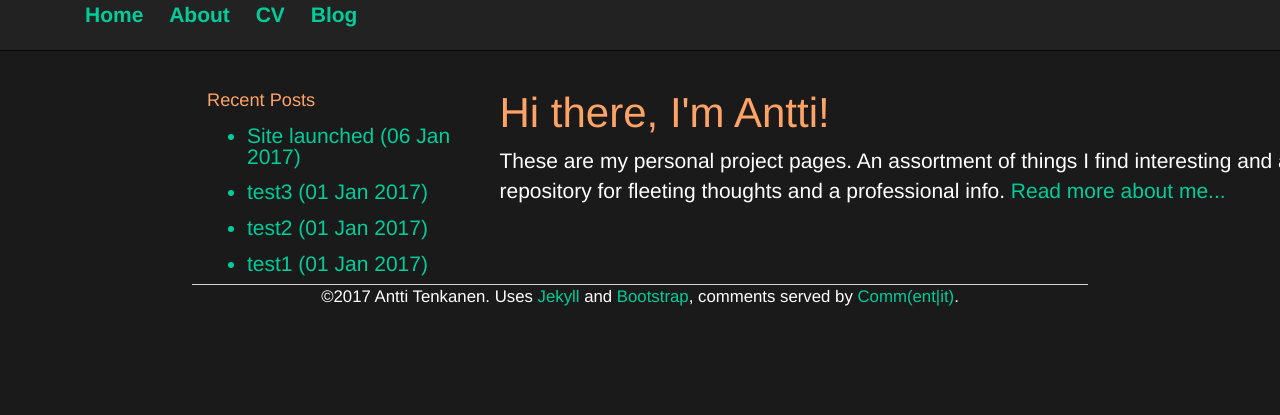
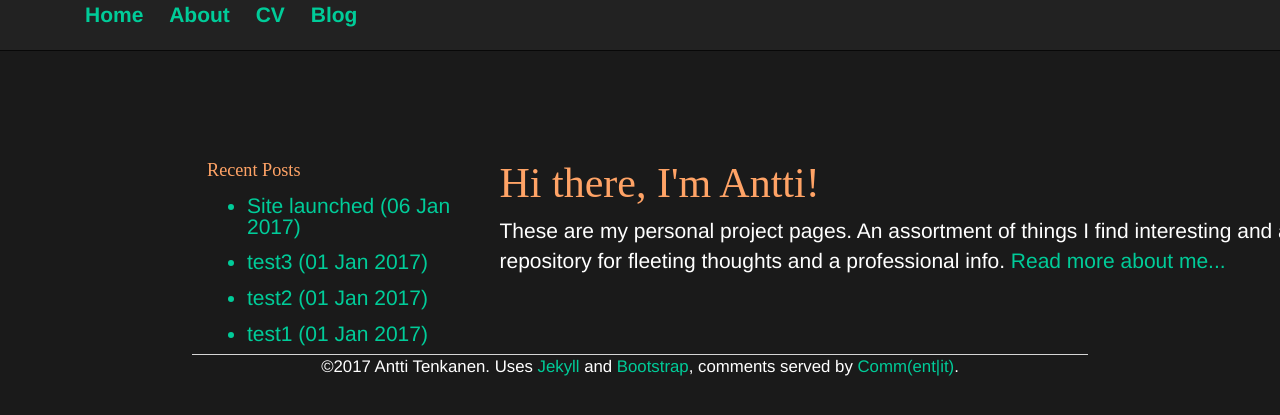
Before and after one commit to plantecophys/plantecophys, a Jekyll site: the page built from index.html, in a window 1280 px wide. Shown: the top 415 px of the page. Built offline with Jekyll 4.4.1, drawn with Linux system fonts in a browser that asks for light colours; the list of posts is cut into pages by our own code.

Commit message:
Update main.css

```diff
--- a/css/main.css
+++ b/css/main.css
@@ -2,13 +2,13 @@
 body {
     padding-top: 70px;
     padding-bottom: 70px;
-    margin: 0px auto;
+    margin: 70px auto;
     width: 70%;
     background-color: #1a1a1a;
 }
 h1 {
     font-size: 3em;
-    font-family:'Helvetica', 'Arial', 'Sans-Serif';
+    font-family:'Lora', 'Times New Roman', serif;
     color: #ffa366;
 }
 p {
```
